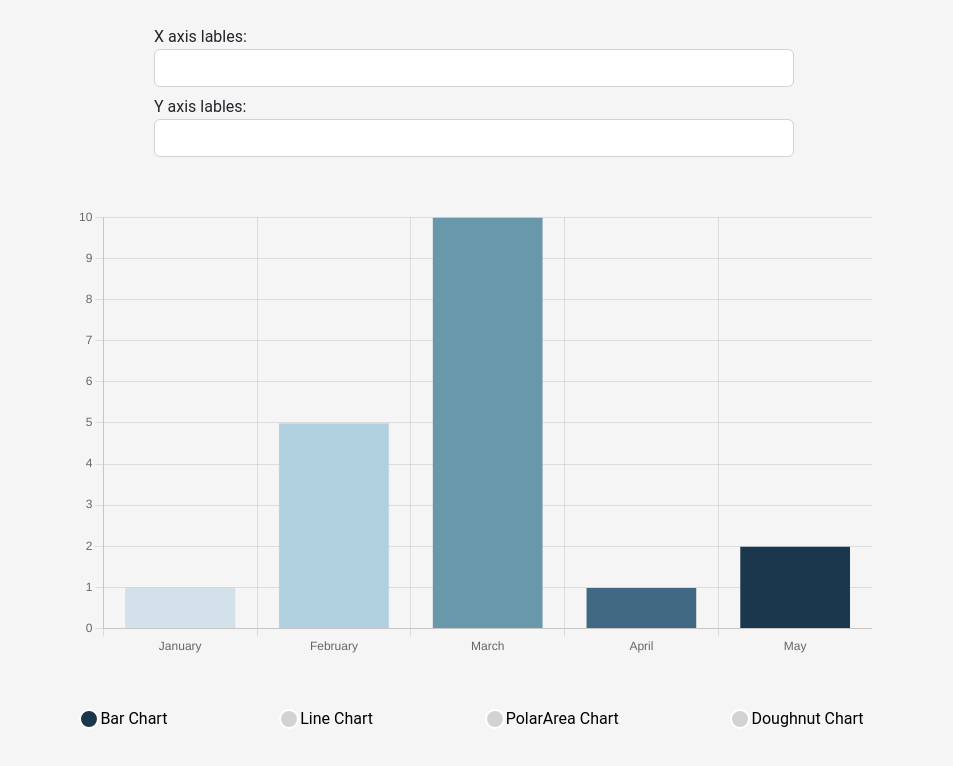
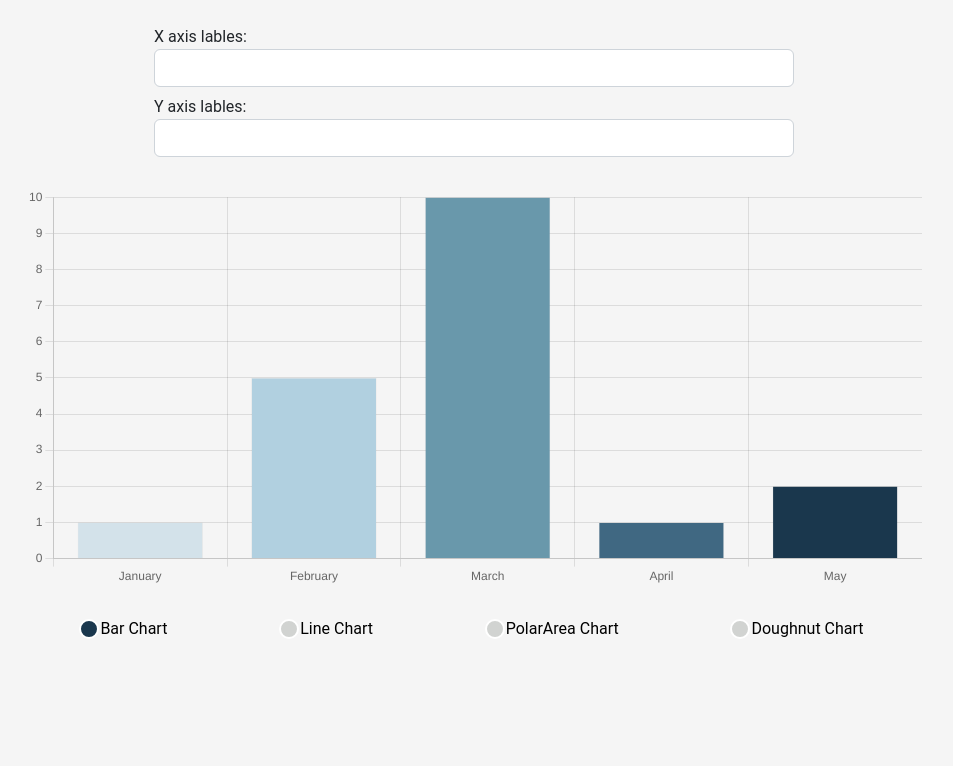
Before and after one commit to VictoriaShyika/Chart-App, a React (Create React App) app: page / in a window 1280 px wide. Shown: the top 766 px of the page, without its empty margins (166-1119 px from the left). Built offline with nearby package versions, Linux system fonts and the light colour scheme.

Commit message:
master: small fix

```diff
--- a/src/App.css
+++ b/src/App.css
@@ -6,6 +6,7 @@ body {
   justify-content: center;
   position: relative;
   font-family: "Roboto", sans-serif;
+  height: 100vh;
 }
 .inputForm {
   padding-top: 25px;
@@ -14,7 +15,9 @@ body {
 }
 
 .chart {
-  height: 450px;
+  height:50vh;
+  padding-top: -10px;
+  /* height: 450px; */
   padding-left: 15%;
   padding-right: 15%;
 }
@@ -24,6 +27,7 @@ body {
   justify-content: space-around;
   padding-left: 15%;
   padding-right: 15%;
+  padding-bottom: 20px;
 }
 .input {
   outline: none;
@@ -77,7 +81,7 @@ input[type="radio"]:checked:after {
     padding-left: 40%;
   }
   .chart {
-    height: 300px;
+    /* height: 300px; */
     padding-left: 0%;
     padding-right: 0%;
   }
--- a/src/components/ChartType.js
+++ b/src/components/ChartType.js
@@ -41,7 +41,7 @@ const ChartType = (props) => {
   }
 
   return (
-    <div className="chart" style={{ margin: "50px" }}>
+    <div className="chart" style={{ marginTop: "30px" }}>
       {
         {
           Bar: <Bar data={lineChartData} options={options} />,
--- a/src/components/RadioForm.js
+++ b/src/components/RadioForm.js
@@ -6,7 +6,7 @@ const CHART_TYPE = ["Line", "PolarArea", "Doughnut"];
 
 const RadioForm = (props) => {
   return (
-    <div className="form-radio">
+    <div className="form-radio" style={{ marginTop: "30px" }}>
       <div>
         <RadioInput
           id="Bar"
```
